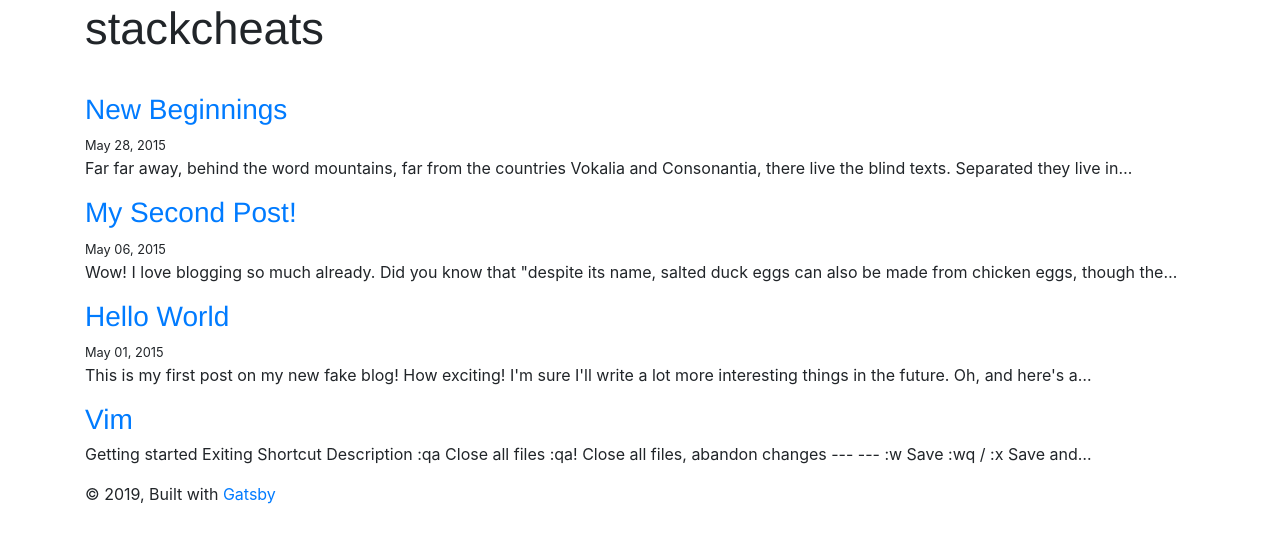
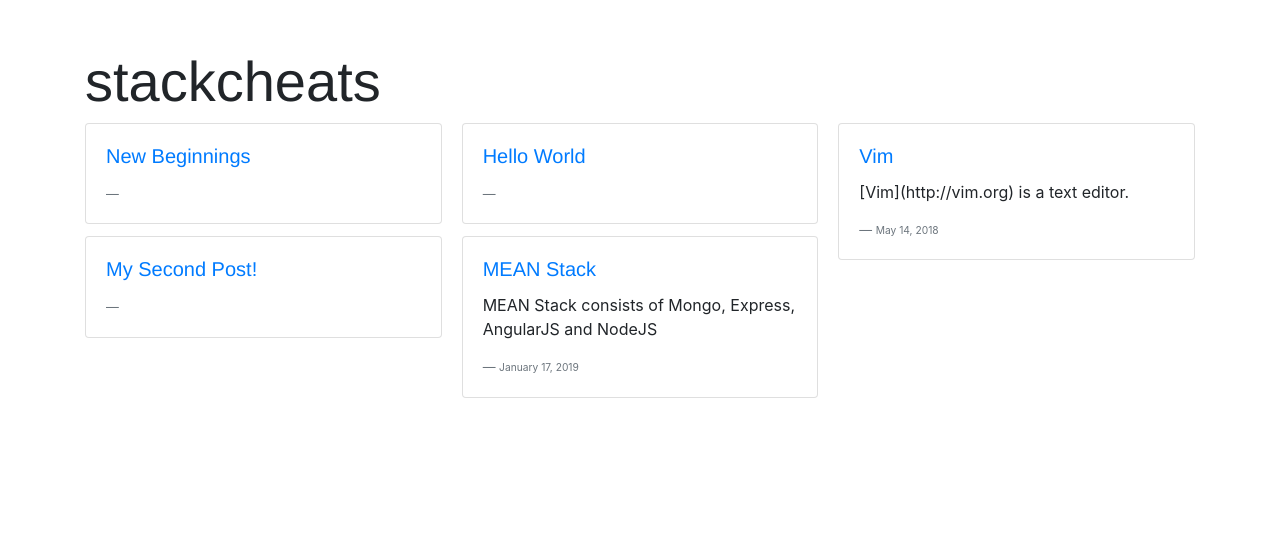
Before and after one commit to athiththan11/stackcheats-engine, a Gatsby site: page / in a window 1280 px wide. Built offline with nearby package versions, Linux system fonts and the light colour scheme; Gatsby itself is replaced by a stand-in of ours; some packages are replaced by stand-ins of ours.

Commit message:
bootstrap template implementation

```diff
--- /dev/null
+++ b/content/blog/test.md
@@ -0,0 +1,7 @@
+---
+title: MEAN Stack
+updated: 2019-01-17
+category: Tech Stack
+weight: -1
+intro: MEAN Stack consists of Mongo, Express, AngularJS and NodeJS
+---
--- a/src/components/Layout.js
+++ b/src/components/Layout.js
@@ -1,13 +1,10 @@
 import 'bootstrap/dist/css/bootstrap.min.css'
-import $ from 'jquery'
-import Popper from 'popper.js'
+import 'jquery'
+import 'popper.js'
 import 'bootstrap/dist/js/bootstrap.bundle.min'
 
 import React from 'react'
-import Helmet from 'react-helmet'
 import { Link } from 'gatsby'
-
-import { rhythm, scale } from '../utils/typography'
 
 class Layout extends React.Component {
   render() {
@@ -15,35 +12,41 @@ class Layout extends React.Component {
     const rootPath = `${__PATH_PREFIX__}/`
     let header
 
-    if (location.pathname === rootPath) {
+    // checks for home page and post page to render different types of header elements
+    // if (location.pathname === rootPath) {
+    //   header = (
+    //     <h3 className="container display-4 mt-5">
+    //       <Link
+    //         style={{
+    //           boxShadow: `none`,
+    //           textDecoration: `none`,
+    //           color: `inherit`
+    //         }}
+    //         to={`/`}
+    //       >
+    //         {title}
+    //       </Link>
+    //     </h3>
+    //   )
+    // } else {
+    //   header = (
+    //     <h3 className="container display-4 mt-5">
+    //       <Link
+    //         style={{
+    //           boxShadow: `none`,
+    //           textDecoration: `none`,
+    //           color: `inherit`
+    //         }}
+    //         to={`/`}
+    //       >
+    //         {title}
+    //       </Link>
+    //     </h3>
+    //   )
+    // }
+
     header = (
-        <h1
-          style={{
-            ...scale(1.5),
-            marginBottom: rhythm(1.5),
-            marginTop: 0
-          }}
-        >
-          <Link
-            style={{
-              boxShadow: `none`,
-              textDecoration: `none`,
-              color: `inherit`
-            }}
-            to={`/`}
-          >
-            {title}
-          </Link>
-        </h1>
-      )
-    } else {
-      header = (
-        <h3
-          style={{
-            fontFamily: `Montserrat, sans-serif`,
-            marginTop: 0
-          }}
-        >
+      <h3 className="container display-4 mt-5">
         <Link
           style={{
             boxShadow: `none`,
@@ -56,31 +59,14 @@ class Layout extends React.Component {
         </Link>
       </h3>
     )
-    }
+
     return (
       <div>
-        <Helmet>
-          <title>{title}</title>
-        </Helmet>
-        <div
-          className="container"
-          style={
-            {
-              // marginLeft: `auto`,
-              // marginRight: `auto`,
-              // maxWidth: rhythm(24),
-              // padding: `${rhythm(1.5)} ${rhythm(3 / 4)}`
-            }
-          }
-        >
+        {/* head element */}
         {header}
+
+        {/* body or child element */}
         {children}
-          <footer>
-            © {new Date().getFullYear()}, Built with
-            {` `}
-            <a href="https://www.gatsbyjs.org">Gatsby</a>
-          </footer>
-        </div>
       </div>
     )
   }
--- a/src/pages/index.js
+++ b/src/pages/index.js
@@ -18,26 +18,32 @@ class BlogIndex extends React.Component {
           keywords={[`blog`, `gatsby`, `javascript`, `react`]}
         />
 
+        <div className="container card-columns">
           {posts.map(({ node }) => {
             const title = node.frontmatter.title || node.fields.slug
             return (
-            <div key={node.fields.slug}>
-              <h3
-                style={{
-                  marginBottom: rhythm(1 / 4)
-                }}
+              <div className="card" key={node.fields.slug}>
+                <div className="card-body">
+                  <h5 className="card-title">
+                    <Link
+                      style={{ textDecoration: `none` }}
+                      to={node.fields.slug}
                     >
-                <Link style={{ boxShadow: `none` }} to={node.fields.slug}>
                       {title}
                     </Link>
-              </h3>
+                  </h5>
+                  <p className="card-text">{node.frontmatter.intro}</p>
 
-              <small>{node.frontmatter.date}</small>
-
-              <p dangerouslySetInnerHTML={{ __html: node.excerpt }} />
+                  <footer className="blockquote-footer">
+                    <small className="text-muted">
+                      {node.frontmatter.updated}
+                    </small>
+                  </footer>
+                </div>
               </div>
             )
           })}
+        </div>
       </Layout>
     )
   }
@@ -62,6 +68,8 @@ export const pageQuery = graphql`
           frontmatter {
             date(formatString: "MMMM DD, YYYY")
             title
+            intro
+            updated(formatString: "MMMM DD, YYYY")
           }
         }
       }
```
Also changed, not shown: src/templates/stackcheat-template.js (+18 -19 lines). Lines whose indentation alone changed are shown as unchanged.
